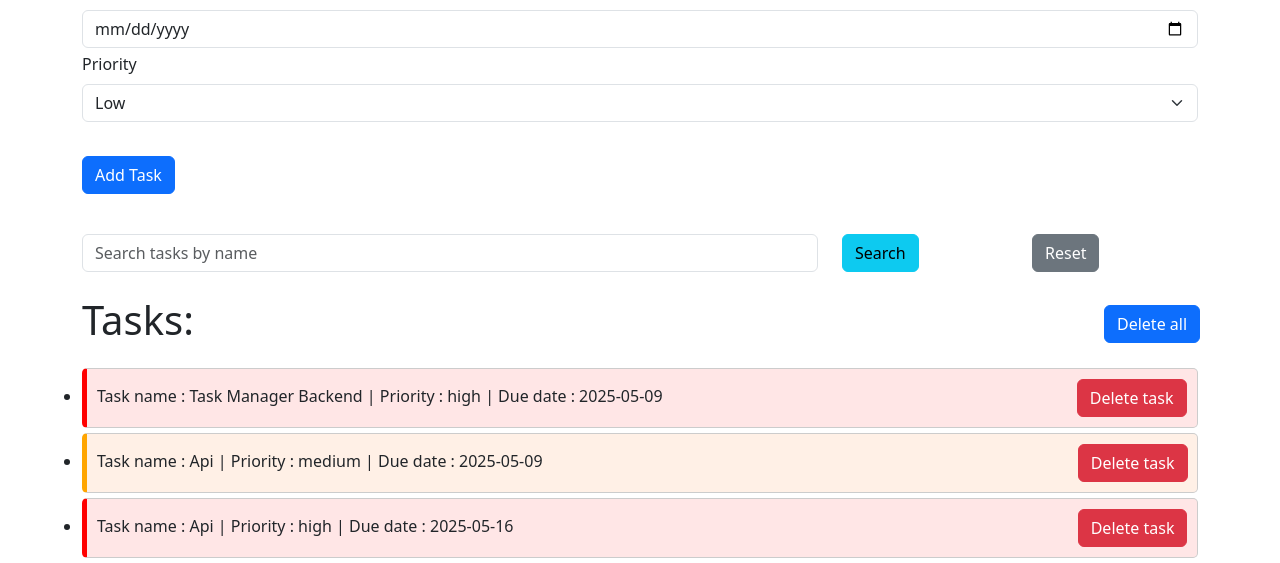
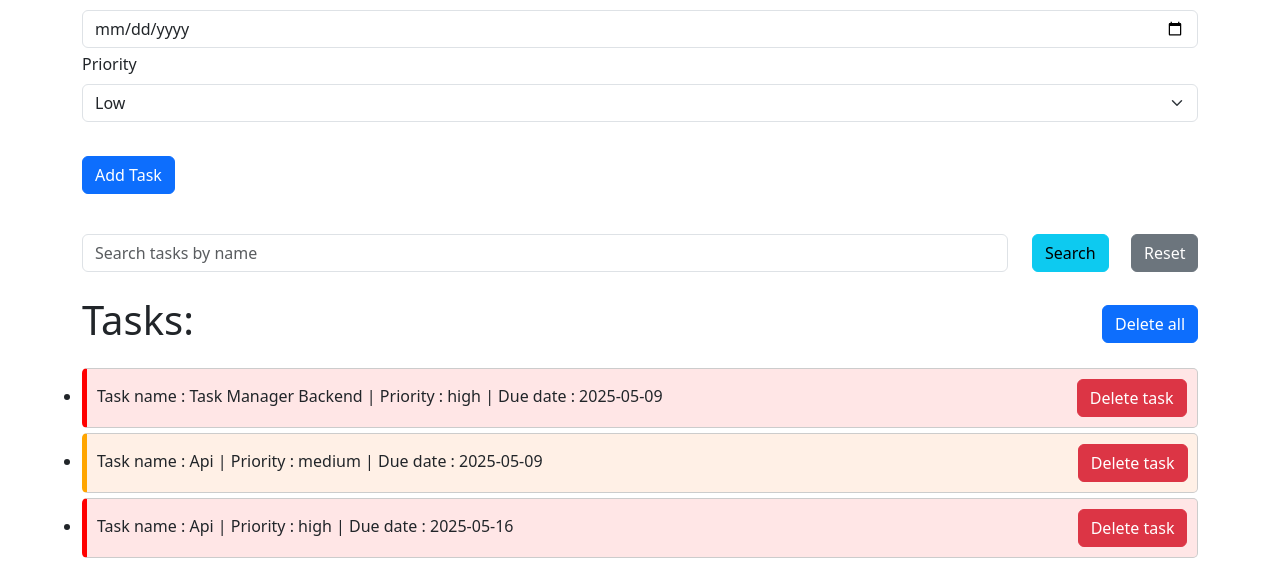
Before and after one commit to Shaurya200911/TaskManager, a Flask app: page / in a window 1280 px wide. Shown: the part 347-910 px from the top of the page. Run offline with Flask 3, Linux system fonts and the light colour scheme; a user stored in the database is signed in; data comes from the database, SQL or seed files in the repository.

Commit message:
Task Manager design update

```diff
--- a/styles.css
+++ b/styles.css
@@ -33,8 +33,8 @@
 }
 
 .delete{
-    position: relative;
-    left: 452px;
+    position: sticky;
+    left: 5000px;
 }
 .delete-task {
     position: sticky;
@@ -45,4 +45,15 @@
 .logout{
    position: sticky;
    left: 5000px;
+   bottom: 100px;
 }
+
+.reset-btn{
+    position: sticky;
+    left: 5000px;
+    }
+
+.search-btn{
+    position: sticky;
+    left: 5000px;
+}
--- a/templates/index.html
+++ b/templates/index.html
@@ -52,14 +52,14 @@
   <!-- Search Section (Below Add Button) -->
   <section id="search-section" class="mb-4">
     <div class="row">
-      <div class="col-md-8">
+      <div class="col-md-10">
         <input type="text" id="search-input" class="form-control" placeholder="Search tasks by name">
       </div>
-      <div class="col-md-2">
-        <button id="search-btn" class="btn btn-info">Search</button>
+      <div class="col-md-1">
+        <button id="search-btn" class="btn btn-info search-btn">Search</button>
       </div>
-      <div class="col-md-2">
-        <button id="reset-btn" class="btn btn-secondary">Reset</button>
+      <div class="col-md-1">
+        <button id="reset-btn" class="btn btn-secondary reset-btn">Reset</button>
       </div>
     </div>
   </section>
```
